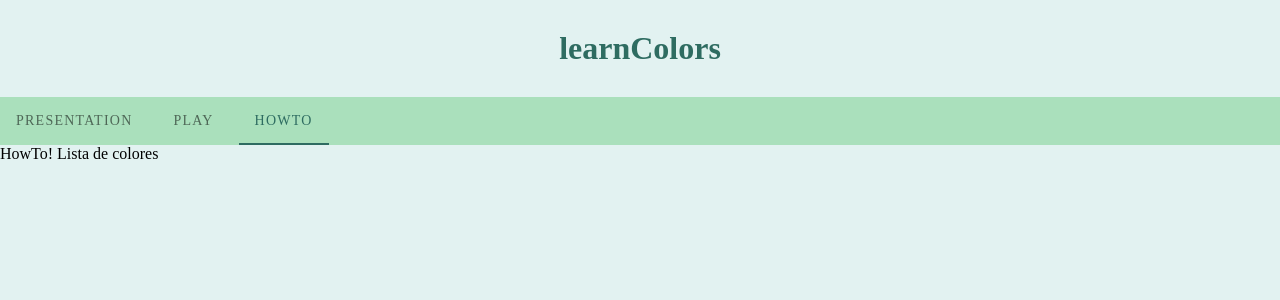
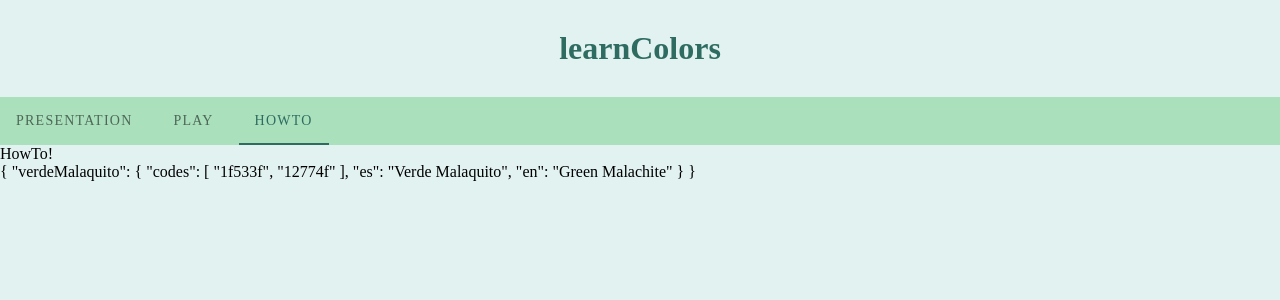
Before and after one commit to alexvkcr/colors, a Vue app: page /howto in a window 1280 px wide. Shown: the top 300 px of the page. Built offline with nearby package versions, Linux system fonts and the light colour scheme.

Commit message:
feat: passing colors data to ColorList

```diff
--- a/src/components/HowTo.vue
+++ b/src/components/HowTo.vue
@@ -1,13 +1,22 @@
 <template>
   <div class="HowTo">
     HowTo!
-    Lista de colores
+    <color-list :prop-color-list="propColorList"></color-list>
   </div>
 </template>
 
 <script>
+
+import ColorList from './ColorList.vue';
+
 export default {
-  name: 'HowTo'
+  name: 'HowTo',
+  props: {
+    'propColorList': Array
+  },
+  components: {
+    ColorList
+  }
 }
 </script>
 
--- a/src/components/Tabs.vue
+++ b/src/components/Tabs.vue
@@ -35,7 +35,8 @@
 
 <script>
 export default {
-  name: 'Tabs'
+  name: 'Tabs',
+  props: [ 'propColorList' ]
 }
 </script>
 
```
